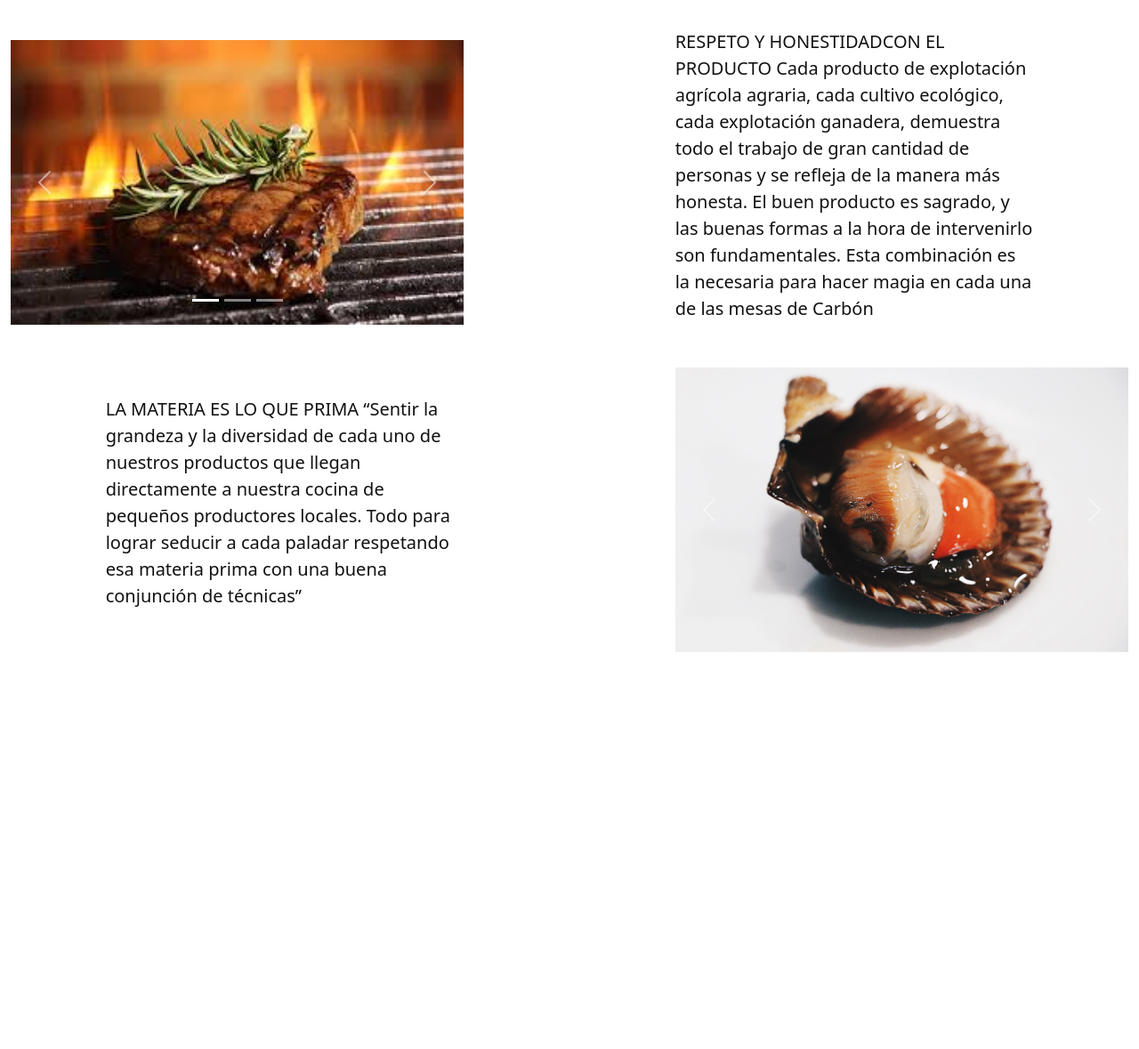
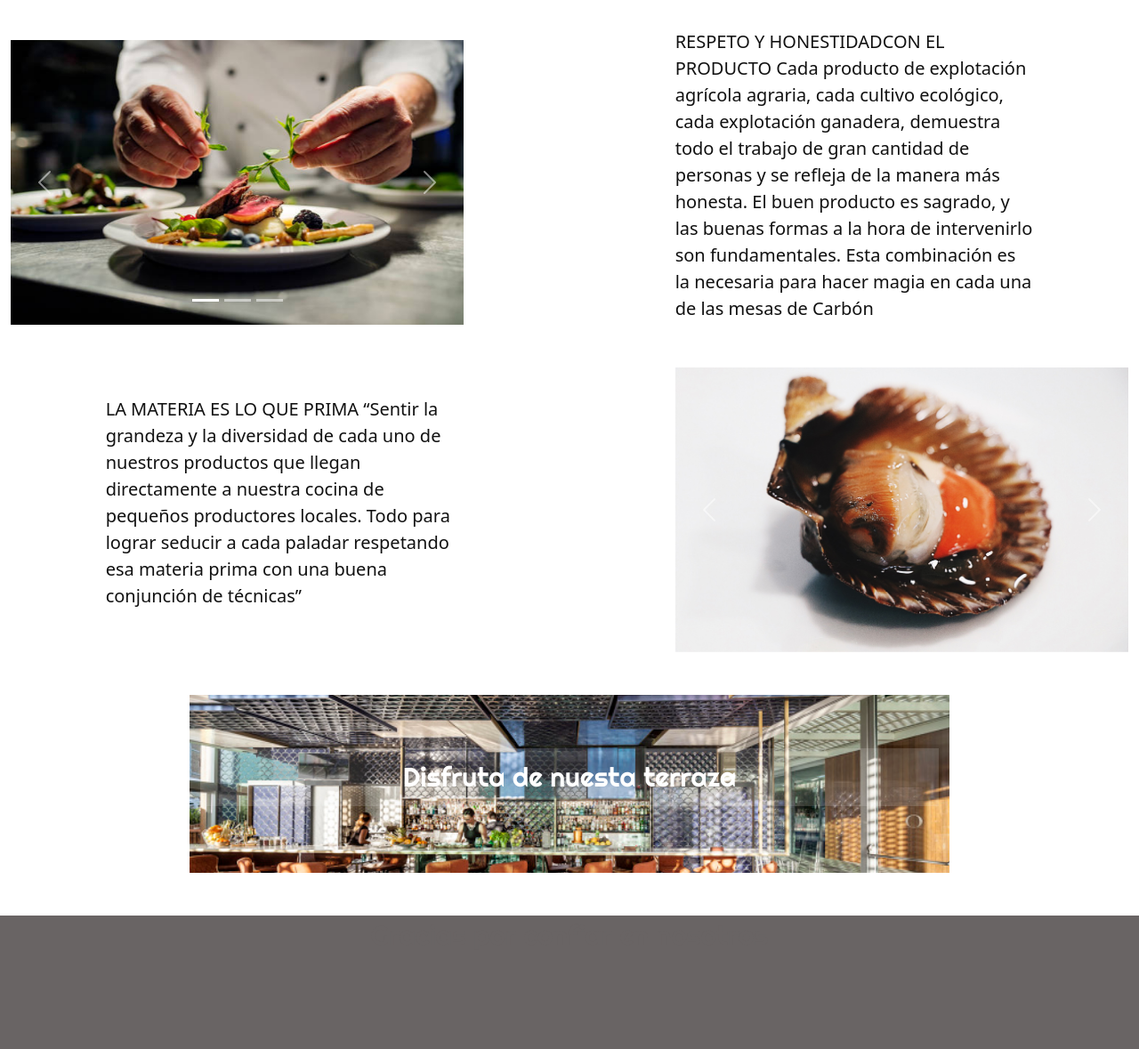
Before and after one commit to carlossabrido/CartaRestaurante, a plain HTML site: page index.html in a window 1280 px wide. Shown: the part 291-1470 px from the top of the page at 89% size. Before the commit the page ends 1024 px from the top, so only its background shows below. Drawn offline with nearby package versions, Linux system fonts and the light colour scheme.

Commit message:
Diseño terminado

```diff
--- a/css/styles.css
+++ b/css/styles.css
@@ -18,23 +18,36 @@ img{
     height: 20em;
 }
 
-.red{
+.bar{
     background-color: rgb(105, 100, 100);
     height: 5em;
+    color: rgb(105, 100, 100);
+    font-size: 30px;
+    font-family:'Righteous', cursive;
+    text-align: center;
+    transition: 1s;
+
+}
+.bar2{
+    background-color: rgb(105, 100, 100);
+    height: 5em;
+    color: rgb(105, 100, 100);
+
 
 }
 
-.red:hover{
+.bar:hover{
     height: 3em;
     transition: all ease-in-out;
-    background-color: blue;
+    background-color: rgb(105, 100, 100);
     transition-duration: 2s;
+    color: white;
 }
 
 .front{
-    background-image: url(../img/comedor.jpg);
+    background-image: url(../img/sala.jpg);
     height: 15em;
-    font-family: 'Roboto', sans-serif;
+    font-family: 'Righteous', cursive;
     display: flex;
     justify-content: center;
     align-items: center;
@@ -42,7 +55,7 @@ img{
 }
 
 .front:hover{
-    background-color: rgb(83, 60, 39);
+
     height: 20em;
     transition: all ease-in-out 1s;
 
@@ -71,6 +84,10 @@ img{
 
 }
 
+.img3{
+    width: 100%;
+}
+
 @media (max-width:1000px){
     .responsive{
         width: 82%;
@@ -94,11 +111,36 @@ img{
 
 @media (max-width:300px){
     .responsive{
+        justify-content: left;
         width:90%;
     }
     .text{
         display: none;
     }
+
+}
+
+.parallax{
+    height: 200px;
+    background-image: url(../img/portada3.jpg);
+    background-size: cover;
+    background-repeat: no-repeat;
+    background-position: center;
+    background-attachment: fixed;
+    text-align: center;
+    align-items: center;
+}
+
+.parallax p{
+    background-color: rgba(243, 243, 243, 0.158);
+    font-size: 30px;
+    color: rgb(255, 255, 255);
+    padding: 10px;
+    text-align: center;
+    margin-top: 60px;
+    font-family: 'Righteous', cursive; ;
+
+
 
 }
 
--- a/index.html
+++ b/index.html
@@ -56,13 +56,13 @@
               </div>
               <div class="carousel-inner">
                 <div class="carousel-item active">
-                  <img src="img/carousel.jpg" class="d-block w-100" alt="...">
+                  <img src="img/nuevocarousel1.jpg" class="d-block w-100" alt="...">
                 </div>
                 <div class="carousel-item">
-                  <img src="img/carousel2.jpg" class="d-block w-100" alt="...">
+                  <img src="img/nuevocarousel2.jpg" class="d-block w-100" alt="...">
                 </div>
                 <div class="carousel-item">
-                  <img src="img/carousel3.jpg" class="d-block w-100" alt="...">
+                  <img src="img/nuevocarousel3.jpg" class="d-block w-100" alt="...">
                 </div>
               </div>
               <button class="carousel-control-prev" type="button" data-bs-target="#carouselExampleIndicators" data-bs-slide="prev">
@@ -112,6 +112,14 @@
             </div>
           </div>
         </div>
+        <div class="row justify-content-center mt-5">
+          <div class="col-8 parallax responsive">
+            <p> Disfruta de nuesta terraza</p>
+          </div>
+        </div>
+        <div class="row">
+          <div class="col-12 mt-5 bar ">Gracias por confiar en nosotros</div>
+        </div>
      </div>
 
 
```
Also changed, not shown: contacto.html (+1 -1 lines), img/cocineros.jpg (added), img/cocinerosbuenos.jpg (added), img/nuevocarousel1.jpg (added), img/nuevocarousel2.jpg (added), img/nuevocarousel3.jpg (added), img/sala.jpg (added), img/vino.jpg (added).
